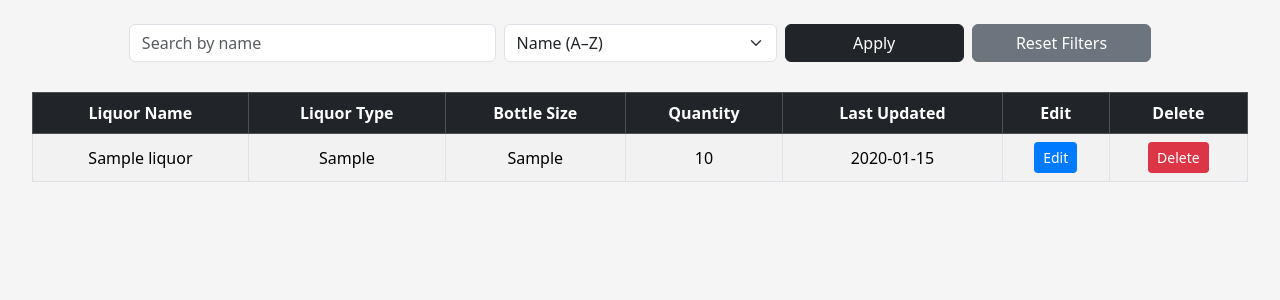
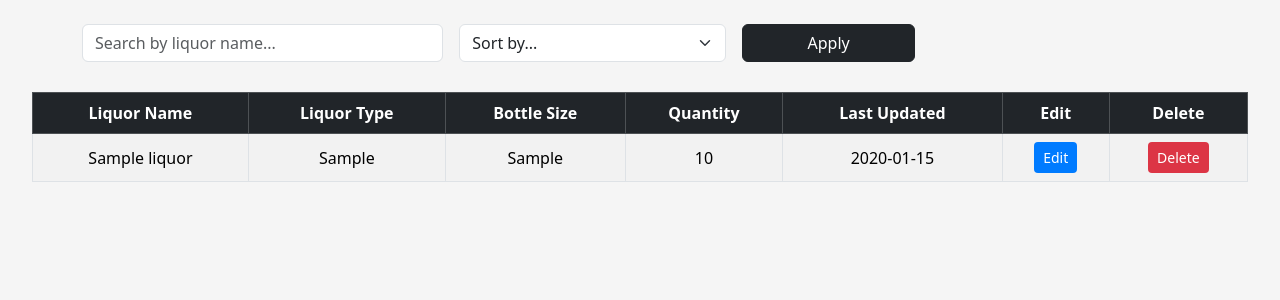
Before and after one commit to davidalevargas7/Jue-Lan-Liquor-Inventory, a Flask app: page / in a window 1280 px wide. Shown: the part 66-366 px from the top of the page. Run offline with Flask 3, Linux system fonts and the light colour scheme; tables that the repository leaves empty hold one stand-in row (values such as "Sample post").

Commit message:
Fixed Search and Sorting

```diff
--- a/templates/index.html
+++ b/templates/index.html
@@ -55,24 +55,22 @@
 </nav>
 
 <div class="container mt-4">
-    <form method="get" class="row g-2 justify-content-center align-items-center">
+    <form class="row g-3 align-items-center" method="GET" action="/">
         <div class="col-md-4">
-            <input type="text" name="search" class="form-control" placeholder="Search by name" value="{{ search_query }}">
+            <input type="text" class="form-control" name="search" placeholder="Search by liquor name..." value="{{ request.args.get('search', '') }}">
         </div>
         <div class="col-md-3">
-            <select name="sort" class="form-select">
-                <option value="name_asc" {% if sort_by == 'name_asc' %}selected{% endif %}>Name (A–Z)</option>
-                <option value="name_desc" {% if sort_by == 'name_desc' %}selected{% endif %}>Name (Z–A)</option>
-                <option value="type" {% if sort_by == 'type' %}selected{% endif %}>Type</option>
-                <option value="quantity_asc" {% if sort_by == 'quantity_asc' %}selected{% endif %}>Quantity (Low–High)</option>
-                <option value="quantity_desc" {% if sort_by == 'quantity_desc' %}selected{% endif %}>Quantity (High–Low)</option>
+            <select class="form-select" name="sort">
+                <option value="">Sort by...</option>
+                <option value="name_asc" {% if request.args.get('sort') == 'name_asc' %}selected{% endif %}>Name A-Z</option>
+                <option value="name_desc" {% if request.args.get('sort') == 'name_desc' %}selected{% endif %}>Name Z-A</option>
+                <option value="quantity_asc" {% if request.args.get('sort') == 'quantity_asc' %}selected{% endif %}>Quantity Ascending</option>
+                <option value="quantity_desc" {% if request.args.get('sort') == 'quantity_desc' %}selected{% endif %}>Quantity Descending</option>
+                <option value="type" {% if request.args.get('sort') == 'type' %}selected{% endif %}>Type</option>
             </select>
         </div>
-        <div class="col-md-2 d-grid">
-            <button type="submit" class="btn btn-dark">Apply</button>
-        </div>
-        <div class="col-md-2 d-grid">
-            <a href="{{ url_for('index') }}" class="btn btn-secondary">Reset Filters</a>
+        <div class="col-md-2">
+            <button type="submit" class="btn btn-dark w-100">Apply</button>
         </div>
     </form>
 </div>
```
Also changed, not shown: static/jue-lan-club-logo.png (deleted).
